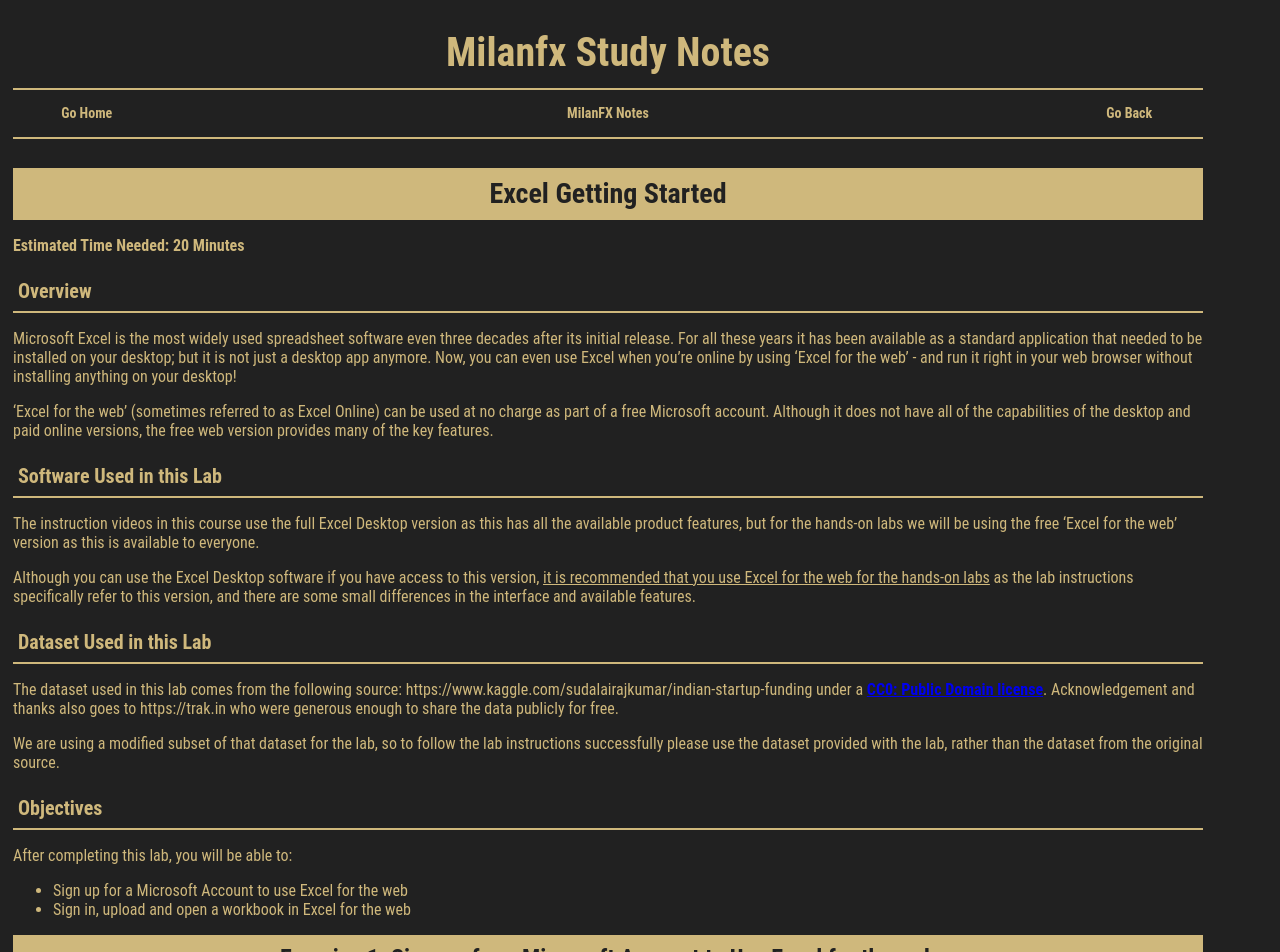
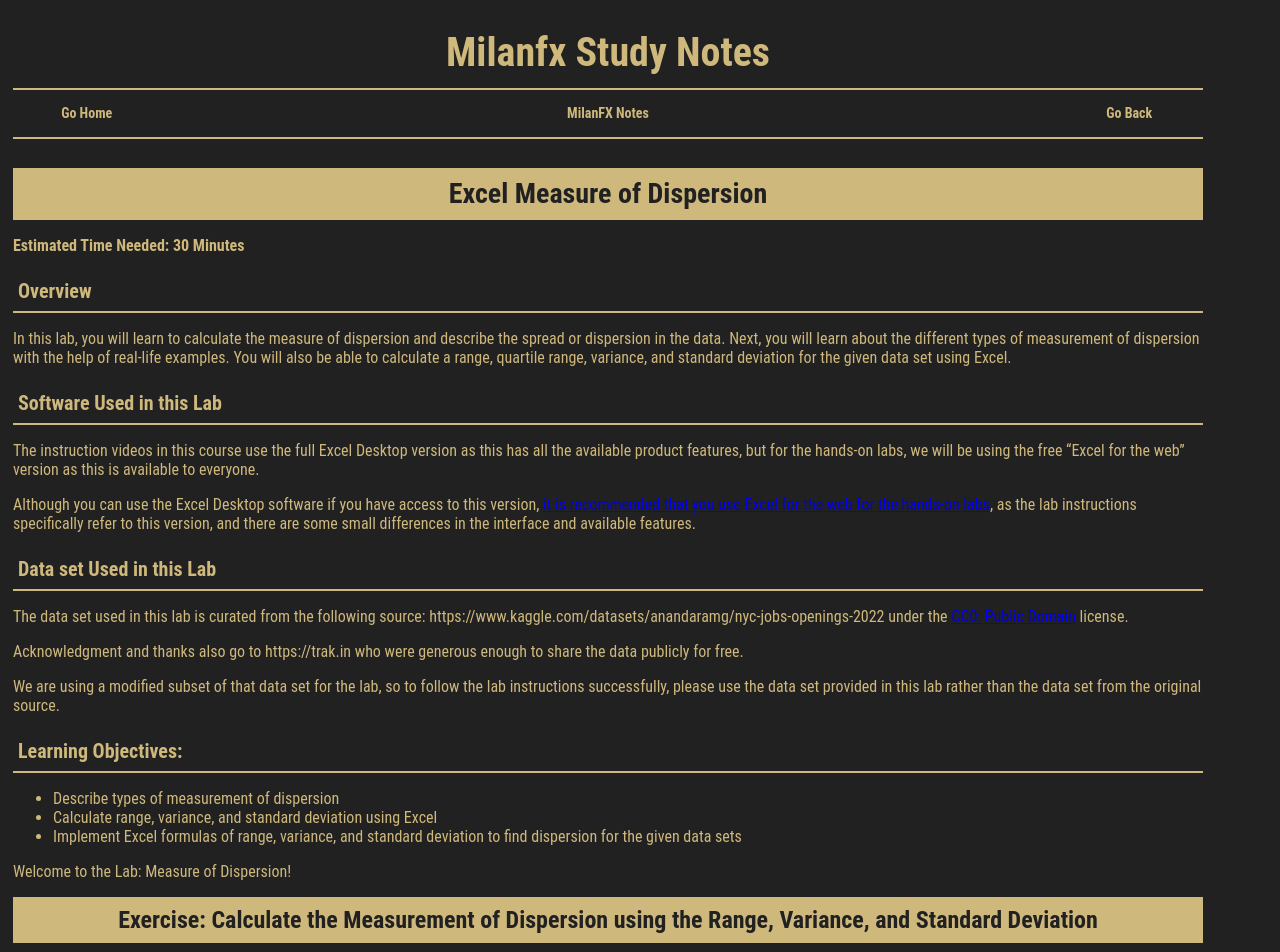
Before and after one commit to milanfx/milanfx.github.io, a Jekyll site: the page built from test.md, in a window 1280 px wide and 1400 px high. Shown: the top 952 px of the window. Built offline with Jekyll 4.4.1, drawn with Linux system fonts in a browser that asks for light colours; some of the changed text lies outside the part shown.

Commit message:
Update test.md

```diff
--- a/test.md
+++ b/test.md
@@ -5,126 +5,180 @@
 ---
 
 
-# Excel Getting Started
 
-**Estimated Time Needed: 20 Minutes**
+# Excel Measure of Dispersion
+
+**Estimated Time Needed: 30 Minutes**
 
 ### Overview
 
-Microsoft Excel is the most widely used spreadsheet software even three decades after its initial release. For all these years it has been available as a standard application that needed to be installed on your desktop; but it is not just a desktop app anymore. Now, you can even use Excel when you're online by using 'Excel for the web' - and run it right in your web browser without installing anything on your desktop!
-
-'Excel for the web' (sometimes referred to as Excel Online) can be used at no charge as part of a free Microsoft account. Although it does not have all of the capabilities of the desktop and paid online versions, the free web version provides many of the key features.
+In this lab, you will learn to calculate the measure of dispersion and describe the spread or dispersion in the data. Next, you will learn about the different types of measurement of dispersion with the help of real-life examples. You will also be able to calculate a range, quartile range, variance, and standard deviation for the given data set using Excel.
 
 ### Software Used in this Lab
 
-The instruction videos in this course use the full Excel Desktop version as this has all the available product features, but for the hands-on labs we will be using the free 'Excel for the web' version as this is available to everyone.
+The instruction videos in this course use the full Excel Desktop version as this has all the available product features, but for the hands-on labs, we will be using the free "Excel for the web" version as this is available to everyone.
 
-Although you can use the Excel Desktop software if you have access to this version, <ins>it is recommended that you use Excel for the web for the hands-on labs</ins> as the lab instructions specifically refer to this version, and there are some small differences in the interface and available features.
+Although you can use the Excel Desktop software if you have access to this version, <a href="https://cf-courses-data.s3.us.cloud-object-storage.appdomain.cloud/IBMDeveloperSkillsNetwork-DA0130EN-SkillsNetwork/Hands-on%20Labs/Lab%201%20-%20Access%20to%20the%20environment%20-%20Excel%20for%20the%20web/instructions.md.html">it is recommended that you use Excel for the web for the hands-on labs</a>, as the lab instructions specifically refer to this version, and there are some small differences in the interface and available features.
 
-### Dataset Used in this Lab
+### Data set Used in this Lab
 
-The dataset used in this lab comes from the following source: https://www.kaggle.com/sudalairajkumar/indian-startup-funding under a **[CC0: Public Domain license](https://creativecommons.org/publicdomain/zero/1.0/)**.
-Acknowledgement and thanks also goes to https://trak.in who were generous enough to share the data publicly for free.
+The data set used in this lab is curated from the following source: https://www.kaggle.com/datasets/anandaramg/nyc-jobs-openings-2022 under the [CC0: Public Domain](https://creativecommons.org/publicdomain/zero/1.0/ "CC0: Public Domain") license.
 
-We are using a modified subset of that dataset for the lab, so to follow the lab instructions successfully please use the dataset provided with the lab, rather than the dataset from the original source.
+Acknowledgment and thanks also go to https://trak.in who were generous enough to share the data publicly for free.
 
-### Objectives
+We are using a modified subset of that data set for the lab, so to follow the lab instructions successfully, please use the data set provided in this lab rather than the data set from the original source.
 
-After completing this lab, you will be able to:
+### Learning Objectives:
 
-- Sign up for a Microsoft Account to use Excel for the web
-- Sign in, upload and open a workbook in Excel for the web
+- Describe types of measurement of dispersion
+- Calculate range, variance, and standard deviation using Excel
+- Implement Excel formulas of range, variance, and standard deviation to find dispersion for the given data sets
 
-## Exercise 1: Sign-up for a Microsoft Account to Use Excel for the web
+Welcome to the Lab: Measure of Dispersion!
 
-In this exercise, you will sign up for a Microsoft Account to use Excel for the web.
+## Exercise: Calculate the Measurement of Dispersion using the Range, Variance, and Standard Deviation
 
-If you already have a Microsoft account, you can skip Exercise 1 and proceed to Exercise 2 directly.
+In this exercise, you\'ll learn to calculate range, variance, and standard deviation for the measurement of dispersion using Excel for the web. You will also learn that the dispersion or variability measures can describe the data\'s spread or dispersion using Excel for the web. You can follow the tasks below to perform this exercise.
 
-**Step 1:** Go to [www.office.com](https://www.office.com). Click **Sign in**
+### Task A: Calculate Average
 
-<div style="display: inline-grid; border: 3px solid Gray;"><img src="https://cf-courses-data.s3.us.cloud-object-storage.appdomain.cloud/IBMDeveloperSkillsNetwork-DA0130EN-SkillsNetwork/images/signin.png" width="800"></div>
+**Step 1:** To calculate the average, use a data set for which you want to find the average. In this case, let\'s use the data set of [job openings in the years 2022 and 2023](https://cf-courses-data.s3.us.cloud-object-storage.appdomain.cloud/Mz4niWqEW7nPCOI_0JLNwg/Lab-M1-Lab1-Measure-of-Dispersion.xlsx "job openings in the years 2022 and 2023") (To download the given data set in this lab, right click on the given hyperlink and select Open link in new tab) for business intelligence (BI) roles.
 
-**Step 2:** Click **Create one!**
+|  Number of job openings |2022 | 2023 |
+| ------------ | ------------ | ------------ |
+| Data scientist  | 8500 | 9800  |
+| Data engineer  | 4500 | 6400 |
+| Python developer | 8400 | 5600 |
+| Cyber security expert | 1000 | 900  |
 
-<div style="display: inline-grid; border: 3px solid Gray;"><img src="https://cf-courses-data.s3.us.cloud-object-storage.appdomain.cloud/IBMDeveloperSkillsNetwork-DA0130EN-SkillsNetwork/Hands-on%20Labs/Lab%201%20-%20Access%20to%20the%20environment%20-%20Excel%20for%20the%20web/images/1.2.png" width="800"></div>
+**Step 2:** Copy or transfer the given data set in Excel.
 
-**Step 3:** Enter your existing email id with which you want to create a Microsoft account. Click **Next**.
+<div style="display: inline-grid; border: 3px solid Gray;"><img src="https://cf-courses-data.s3.us.cloud-object-storage.appdomain.cloud/IBMSkillsNetwork-ST0141EN-Coursera/Measure_of_Dispersion/1.png" width="800"></div>
 
-<div style="display: inline-grid; border: 3px solid Gray;"><img src="https://cf-courses-data.s3.us.cloud-object-storage.appdomain.cloud/IBMDeveloperSkillsNetwork-DA0130EN-SkillsNetwork/Hands-on%20Labs/Lab%201%20-%20Access%20to%20the%20environment%20-%20Excel%20for%20the%20web/images/1.3.png" width="800"></div>
+Let\'s first calculate the average using either of the following two methods:
 
-**Step 4:** Enter your password and click **Next**.
+Method 1: Calculate the average from the **Formulas** tab in Excel.
 
-<div style="display: inline-grid; border: 3px solid Gray;"><img src="https://cf-courses-data.s3.us.cloud-object-storage.appdomain.cloud/IBMDeveloperSkillsNetwork-DA0130EN-SkillsNetwork/Hands-on%20Labs/Lab%201%20-%20Access%20to%20the%20environment%20-%20Excel%20for%20the%20web/images/1.4.png" width="800"></div>
+Method 2: Apply the **Average** formula to the given data set in Excel.
 
-**Step 5:** Enter the code you received by email. Click **Next**.
+### Method 1: Calculate the Average from the Formulas tab in Excel
 
-<div style="display: inline-grid; border: 3px solid Gray;"><img src="https://cf-courses-data.s3.us.cloud-object-storage.appdomain.cloud/IBMDeveloperSkillsNetwork-DA0130EN-SkillsNetwork/Hands-on%20Labs/Lab%201%20-%20Access%20to%20the%20environment%20-%20Excel%20for%20the%20web/images/1.5.png" width="800"></div>
+**Step 1:** To calculate the average job openings in the year 2022, select the data column you want to find the average.
 
-**Step 6:** Enter your phone number and click **Send Code**.
+<div style="display: inline-grid; border: 3px solid Gray;"><img src="https://cf-courses-data.s3.us.cloud-object-storage.appdomain.cloud/IBMSkillsNetwork-ST0141EN-Coursera/Measure_of_Dispersion/2.png" width="800"></div>
 
-<div style="display: inline-grid; border: 3px solid Gray;"><img src="https://cf-courses-data.s3.us.cloud-object-storage.appdomain.cloud/IBMDeveloperSkillsNetwork-DA0130EN-SkillsNetwork/Hands-on%20Labs/Lab%201%20-%20Access%20to%20the%20environment%20-%20Excel%20for%20the%20web/images/1.6.png" width="800"></div>
+**Step 2:** Select the **Formulas** tab and choose **AutoSum** from the ribbon. A drop-down list will appear.
 
-**Step 7:** Enter the access code you received as a text on your phone, then click **Next**.
+<div style="display: inline-grid; border: 3px solid Gray;"><img src="https://cf-courses-data.s3.us.cloud-object-storage.appdomain.cloud/IBMSkillsNetwork-ST0141EN-Coursera/Measure_of_Dispersion/3.png" width="800"></div>
 
-<div style="display: inline-grid; border: 3px solid Gray;"><img src="https://cf-courses-data.s3.us.cloud-object-storage.appdomain.cloud/IBMDeveloperSkillsNetwork-DA0130EN-SkillsNetwork/Hands-on%20Labs/Lab%201%20-%20Access%20to%20the%20environment%20-%20Excel%20for%20the%20web/images/1.7.png" width="800"></div>
+**Step 3:** From the  drop-down list, select **Average**. You can see that the **Average** value is calculated for job openings in the year 2022. You\'ll  get the value 5600.
 
-**Step 8:** You are now done with the sign up procedure. Now since you are signed in after sign up at this stage, you can proceed directly to **Task B** of **Exercise 2**.
+<div style="display: inline-grid; border: 3px solid Gray;"><img src="https://cf-courses-data.s3.us.cloud-object-storage.appdomain.cloud/IBMSkillsNetwork-ST0141EN-Coursera/Measure_of_Dispersion/4.png" width="800"></div>
 
-<div style="display: inline-grid; border: 3px solid Gray;"><img src="https://cf-courses-data.s3.us.cloud-object-storage.appdomain.cloud/IBMDeveloperSkillsNetwork-DA0130EN-SkillsNetwork/images/home.png" width="800"></div>
+### Method 2: Apply the Average formula in Excel
 
-## Exercise 2: Sign-in, Upload and Open a Workbook in Excel for the web
+**Step 1:** Now, let\'s calculate the **Average** for job openings in the year 2023 using the Average formula. To do so, type in the formula **=Average()** below job openings in the 2023 column and select the data range for which you want to calculate the average.
 
-In this exercise, you will sign in to Excel for the web, open a new workbook and then upload and open a workbook.
+**Step 2:** Press **Enter** to get the average value for the job openings in the year 2023. You\'ll get the value 5675.
 
-### Task A: Sign in to Excel for the web
+<div style="display: inline-grid; border: 3px solid Gray;"><img src="https://cf-courses-data.s3.us.cloud-object-storage.appdomain.cloud/IBMSkillsNetwork-ST0141EN-Coursera/Measure_of_Dispersion/5.png" width="800"></div>
 
-**Step 1:** Go to [www.office.com](https://www.office.com). Click **Sign in**.
+### Task B: Calculate the Range
 
-<div style="display: inline-grid; border: 3px solid Gray;"><img src="https://cf-courses-data.s3.us.cloud-object-storage.appdomain.cloud/IBMDeveloperSkillsNetwork-DA0130EN-SkillsNetwork/images/signin.png" width="800"></div>
+You can calculate the range for the data by subtracting the minimum value from the maximum value using the Excel formula **=MAX()–MIN()**. However, the formula =MAX() helps to find the maximum value, and the formula =MIN() helps to find the minimum value for the data set in Excel for the web. Perform the following steps to calculate the range in Excel for the web.
 
-**Step 2:** Enter your sign in email.
+**Step 1:** To calculate the maximum value in the given data set for the job openings in the year 2022, type in the formula **=MAX()** and select the range for the data column. Next, press **Enter** to get the maximum value. You\'ll get a maximum value 8500.
 
-<div style="display: inline-grid; border: 3px solid Gray;"><img src="https://cf-courses-data.s3.us.cloud-object-storage.appdomain.cloud/IBMDeveloperSkillsNetwork-DA0130EN-SkillsNetwork/Hands-on%20Labs/Lab%201%20-%20Access%20to%20the%20environment%20-%20Excel%20for%20the%20web/images/2.A.2.png" width="800"></div>
+<div style="display: inline-grid; border: 3px solid Gray;"><img src="https://cf-courses-data.s3.us.cloud-object-storage.appdomain.cloud/IBMSkillsNetwork-ST0141EN-Coursera/Measure_of_Dispersion/6.png" width="800"></div>
 
-**Step 3:** Enter your password.
+**Step 2:** To calculate the minimum value in the given data set for job openings in the year 2023, type in the formula **=MIN()** and select the range for the data column. Next, press **Enter** to get the minimum value. You\'ll get a minimum value 900.
 
-<div style="display: inline-grid; border: 3px solid Gray;"><img src="https://cf-courses-data.s3.us.cloud-object-storage.appdomain.cloud/IBMDeveloperSkillsNetwork-DA0130EN-SkillsNetwork/Hands-on%20Labs/Lab%201%20-%20Access%20to%20the%20environment%20-%20Excel%20for%20the%20web/images/2.A.3.png" width="800"></div>
+<div style="display: inline-grid; border: 3px solid Gray;"><img src="https://cf-courses-data.s3.us.cloud-object-storage.appdomain.cloud/IBMSkillsNetwork-ST0141EN-Coursera/Measure_of_Dispersion/7.png" width="800"></div>
 
-**Step 4:** You are now signed in.
+**Step 3:** To calculate the range for the job opening in the year 2022, type in the formula **=MAX()–MIN()**. Press **Enter** to get the value for Range. You will get a value as 7500. In a similar way, you can calculate the range for the job openings for the year 2023.
 
-<div style="display: inline-grid; border: 3px solid Gray;"><img src="https://cf-courses-data.s3.us.cloud-object-storage.appdomain.cloud/IBMDeveloperSkillsNetwork-DA0130EN-SkillsNetwork/images/home.png" width="800"></div>
+<div style="display: inline-grid; border: 3px solid Gray;"><img src="https://cf-courses-data.s3.us.cloud-object-storage.appdomain.cloud/IBMSkillsNetwork-ST0141EN-Coursera/Measure_of_Dispersion/8.png" width="800"></div>
 
-### Task B: Open a new workbook in Excel for the web
+### Quartile Function
 
-**Step 1:** Click on the **Excel** icon.
+Now, let\'s look at the quartile function.
 
-**Step 2:** Click **New blank workbook**.
+Quartile functions are of two types: Inclusive quartile function and exclusive quartile function. Both functions calculate the quartile by calculating the percentage of the data.
 
-<div style="display: inline-grid; border: 3px solid Gray;"><img src="https://cf-courses-data.s3.us.cloud-object-storage.appdomain.cloud/IBMDeveloperSkillsNetwork-DA0130EN-SkillsNetwork/images/blankwb.png" width="800"></div>
+### Inclusive Quartile Function
 
-**Step 3:** You have successfully opened a new workbook in Excel for the web.
+The inclusive quartile function is a difference between the quartile 3 and quartile 1 values. It also includes the quartiles 0 and 4 to calculate the values of quartiles. Let\'s calculate an inclusive quartile value for the job openings in the year 2022 for the given data set.
 
-<div style="display: inline-grid; border: 3px solid Gray;"><img src="https://cf-courses-data.s3.us.cloud-object-storage.appdomain.cloud/IBMDeveloperSkillsNetwork-DA0130EN-SkillsNetwork/images/blanlwb.png" width="800"></div>
+**Step 1:** To calculate the inclusive quartile for quarter 3, type in the formula **=QUARTILE.INC**, select a range for the job openings in the year 2022 and insert comma 3. Next, press **Enter**. You\'ll get the value for the inclusive quartile for quarter 3 as 8425.
 
-### Task C: Upload and Open a workbook in Excel for the web
+<div style="display: inline-grid; border: 3px solid Gray;"><img src="https://cf-courses-data.s3.us.cloud-object-storage.appdomain.cloud/IBMSkillsNetwork-ST0141EN-Coursera/Measure_of_Dispersion/9.png" width="800"></div>
 
-**Step 1:** Download the file **[indian_startup_funding_Lab1.xlsx](https://cf-courses-data.s3.us.cloud-object-storage.appdomain.cloud/IBMDeveloperSkillsNetwork-DA0130EN-SkillsNetwork/Hands-on%20Labs/Lab%201%20-%20Access%20to%20the%20environment%20-%20Excel%20for%20the%20web/indian_startup_funding_Lab1.xlsx)**.
+**Step 2:** Now, let\'s calculate the inclusive quartile for quarter 1 for the job openings in the year 2023. To do so, type in the formula **=QUARTILE.INC**, select the range for the job openings in the year 2023 and insert comma 1. Next, press **Enter**. You\'ll get the value for the inclusive quartile for quarter 1 as 4425.
 
-**Step 2:** To upload and open a workbook in Excel for the web, click the **App Launcher** (cube of dots) in the top left corner. Click **Excel** icon. Then click **Upload and open...** and select the **indian_startup_funding_Lab1.xlsx** file.
+<div style="display: inline-grid; border: 3px solid Gray;"><img src="https://cf-courses-data.s3.us.cloud-object-storage.appdomain.cloud/IBMSkillsNetwork-ST0141EN-Coursera/Measure_of_Dispersion/10.png" width="800"></div>
 
-<div style="display: inline-grid; border: 3px solid Gray;"><img src="https://cf-courses-data.s3.us.cloud-object-storage.appdomain.cloud/IBMDeveloperSkillsNetwork-DA0130EN-SkillsNetwork/images/select_excel.png" width="800"></div>
+**Step 3:** To calculate the inclusive interquartile range, use the minus formula in Excel for Quartile 3 and Quartile 1. Press **Enter**. You\'ll get the interquartile range 4800 and 2825 for the job openings in the year 2022 and 2023, respectively.
+<div style="display: inline-grid; border: 3px solid Gray;"><img src="https://cf-courses-data.s3.us.cloud-object-storage.appdomain.cloud/IBMSkillsNetwork-ST0141EN-Coursera/Measure_of_Dispersion/11.png" width="800"></div>
 
-<div style="display: inline-grid; border: 3px solid Gray;"><img src="https://cf-courses-data.s3.us.cloud-object-storage.appdomain.cloud/IBMDeveloperSkillsNetwork-DA0130EN-SkillsNetwork/images/upload.png" width="800"></div>
+### Exclusive Quartile Function
 
-**Step 3:** The file will be uploaded to your OneDrive of the Microsoft Account you signed up and used to open Excel for the web.
+The exclusive quartile range function cannot calculate quartile 0 or quartile 4. It means that it excludes extreme values. Let\'s calculate an exclusive quartile value for the given data set.
 
-<div style="display: inline-grid; border: 3px solid Gray;"><img src="https://cf-courses-data.s3.us.cloud-object-storage.appdomain.cloud/IBMDeveloperSkillsNetwork-DA0130EN-SkillsNetwork/images/uploading.png" width="800"></div>
+**Step 1:** To calculate the exclusive quartile quarter 3 for the job opening in the year 2022, type in the formula **=QUARTILE.EXC**, select the range for the job opening in the year 2022 and insert comma 3. Next, press **Enter**. You\'ll get the value 8475.
 
-**Step 4:** You have successfully uploaded and opened a workbook in Excel for the web.
+<div style="display: inline-grid; border: 3px solid Gray;"><img src="https://cf-courses-data.s3.us.cloud-object-storage.appdomain.cloud/IBMSkillsNetwork-ST0141EN-Coursera/Measure_of_Dispersion/12.png" width="800"></div>
 
-<div style="display: inline-grid; border: 3px solid Gray;"><img src="https://cf-courses-data.s3.us.cloud-object-storage.appdomain.cloud/IBMDeveloperSkillsNetwork-DA0130EN-SkillsNetwork/images/indianstartupwb.png" width="800"></div>
+**Step 2:** In a similar way, to calculate the exclusive quartile value for quarter 1 for the job openings in the year 2023, type in the formula **=QUARTILE.EXC**, select a range for the year 2023 and insert comma 1. Press **Enter**. You\'ll get the value 2075.
+
+<div style="display: inline-grid; border: 3px solid Gray;"><img src="https://cf-courses-data.s3.us.cloud-object-storage.appdomain.cloud/IBMSkillsNetwork-ST0141EN-Coursera/Measure_of_Dispersion/13.png" width="800"></div>
+
+**Step 3:** To calculate the exclusive interquartile range, use the minus formula in Excel for Quartile 3 and Quartile 1. Press **Enter**. You\'ll get the interquartile range 6600 and 6875 for the job openings in the year 2022 and 2023, respectively.
+
+<div style="display: inline-grid; border: 3px solid Gray;"><img src="https://cf-courses-data.s3.us.cloud-object-storage.appdomain.cloud/IBMSkillsNetwork-ST0141EN-Coursera/Measure_of_Dispersion/14.png" width="800"></div>
+
+### Task C: Calculate the Variance
+
+Variance is the average of the squared deviations and measures the distance from the mean or average for each data in the data set. Variance calculations depend on whether the data set describes the sample or the entire population. Let\'s review these two types of variances.
+
+### Calculate Population Variance
+
+**Step 1:** To calculate the population variance, you\'ll use the same data set for job openings in the year 2022 and 2023. You can manually calculate variance by dividing the squared deviations sum by \'n.\'
+
+**Step 2:** Let\'s first calculate the population variance for the job opening in the year 2022 using Excel. To do so, type in the formula **=VAR.P()** and select the range for the job opening in the year 2022. Press **Enter**. You\'ll get a value of 965,5000.
+
+<div style="display: inline-grid; border: 3px solid Gray;"><img src="https://cf-courses-data.s3.us.cloud-object-storage.appdomain.cloud/IBMSkillsNetwork-ST0141EN-Coursera/Measure_of_Dispersion/15.png" width="800"></div>
+
+### Calculate Sample Variance
+
+**Step 1:** To calculate the sample variance, use the given data set of job openings in the years 2022 and 2023. You can manually calculate variance by dividing the squared deviations sum by \'(n − 1)\'.
+
+**Step 2:** Now, let\'s calculate the sample variance for the job openings in the year 2023 using Excel. To do so, type in the formula **=VAR.S()** and select the range for the job openings in the year 2023. Press **Enter**. You\'ll get a value 134,491,66.67.
+<div style="display: inline-grid; border: 3px solid Gray;"><img src="https://cf-courses-data.s3.us.cloud-object-storage.appdomain.cloud/IBMSkillsNetwork-ST0141EN-Coursera/Measure_of_Dispersion/16.png" width="800"></div>
+
+### Task 4: Calculate the Standard Deviation
+
+Standard deviation is the square root of variance. However, the standard deviation can also differ if the calculated variance differs for the population and the sample variance. You can calculate the standard deviation using the equation,
+
+<div style="display: inline-grid; border: 3px solid Gray;"><img src="https://cf-courses-data.s3.us.cloud-object-storage.appdomain.cloud/IBMSkillsNetwork-ST0141EN-Coursera/images/Formula1.png" width="800"></div>
+
+Where
+
+- *x<sub>i</sub>* = Each value in the data set
+- *x&#772;* = Mean of all values in the data set
+- *N* = Number of values in the data set
+
+Excel provides two functions for the standard deviation: Population and sample. Let\'s perform the steps to calculate the standard deviation using Excel.
+
+**Step 1:** To calculate the population standard deviation for the job openings in the year 2022, use the Excel formula **=STDEV.P()** and select the range for the data set.
+
+**Step 2:** Next, press **Enter**. You\'ll get a value 3107.25.
+
+<div style="display: inline-grid; border: 3px solid Gray;"><img src="https://cf-courses-data.s3.us.cloud-object-storage.appdomain.cloud/IBMSkillsNetwork-ST0141EN-Coursera/Measure_of_Dispersion/17.png" width="800"></div>
+
+**Step 3:** To calculate the sample standard deviation for the job openings in the year 2023, use the Excel formula **=STDEV.S()** and select the range for the data set. Then, press Enter to get the value for the sample standard deviation. You\'ll get the value 3667.31.
+
+<div style="display: inline-grid; border: 3px solid Gray;"><img src="https://cf-courses-data.s3.us.cloud-object-storage.appdomain.cloud/IBMSkillsNetwork-ST0141EN-Coursera/Measure_of_Dispersion/18.png" width="800"></div>
 
 **Congratulations!**
 
-You have completed Lab 1, and you are ready for the next topic.
+You\'ve completed lab activity measure of dispersion, and you are ready to move to the next topic.
```
